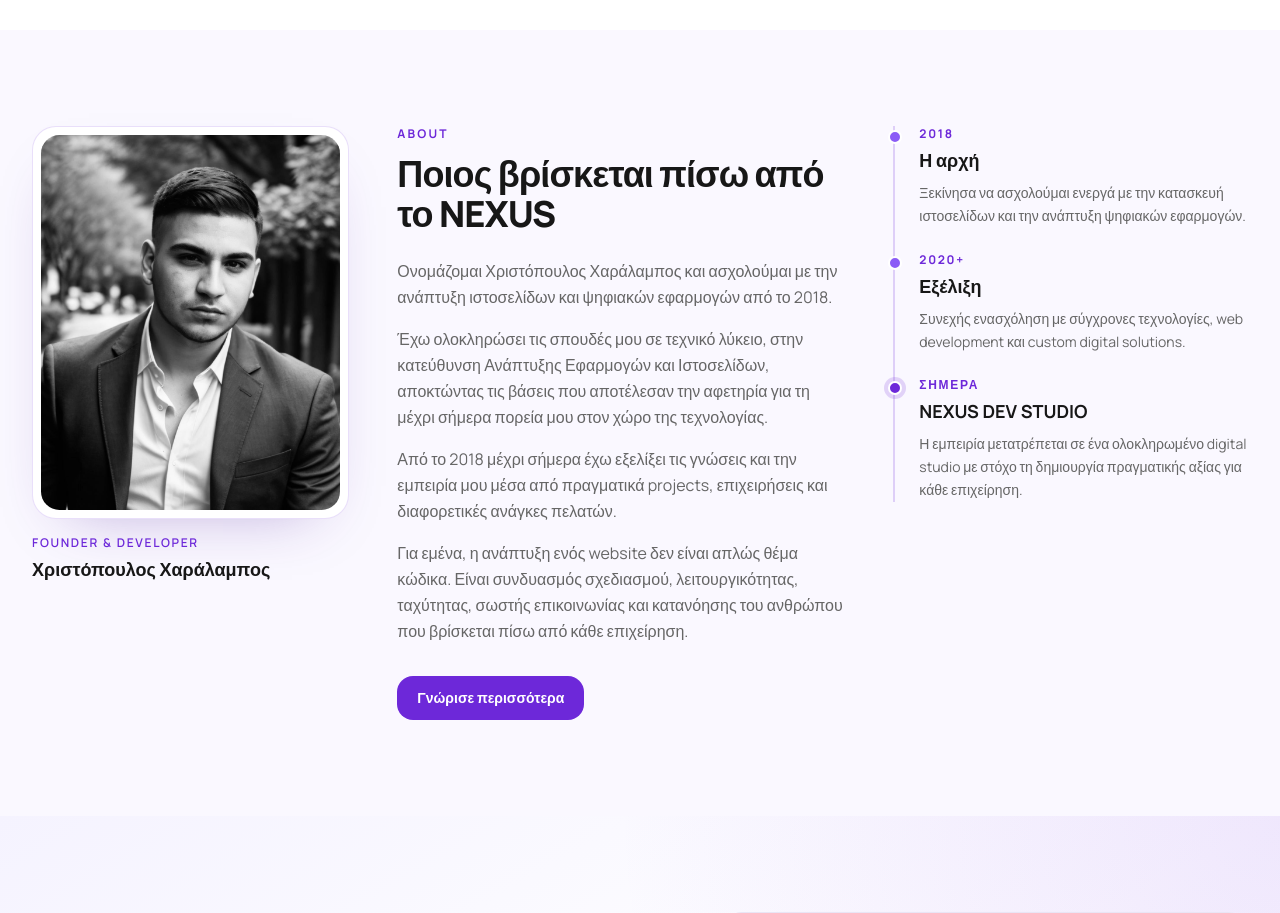
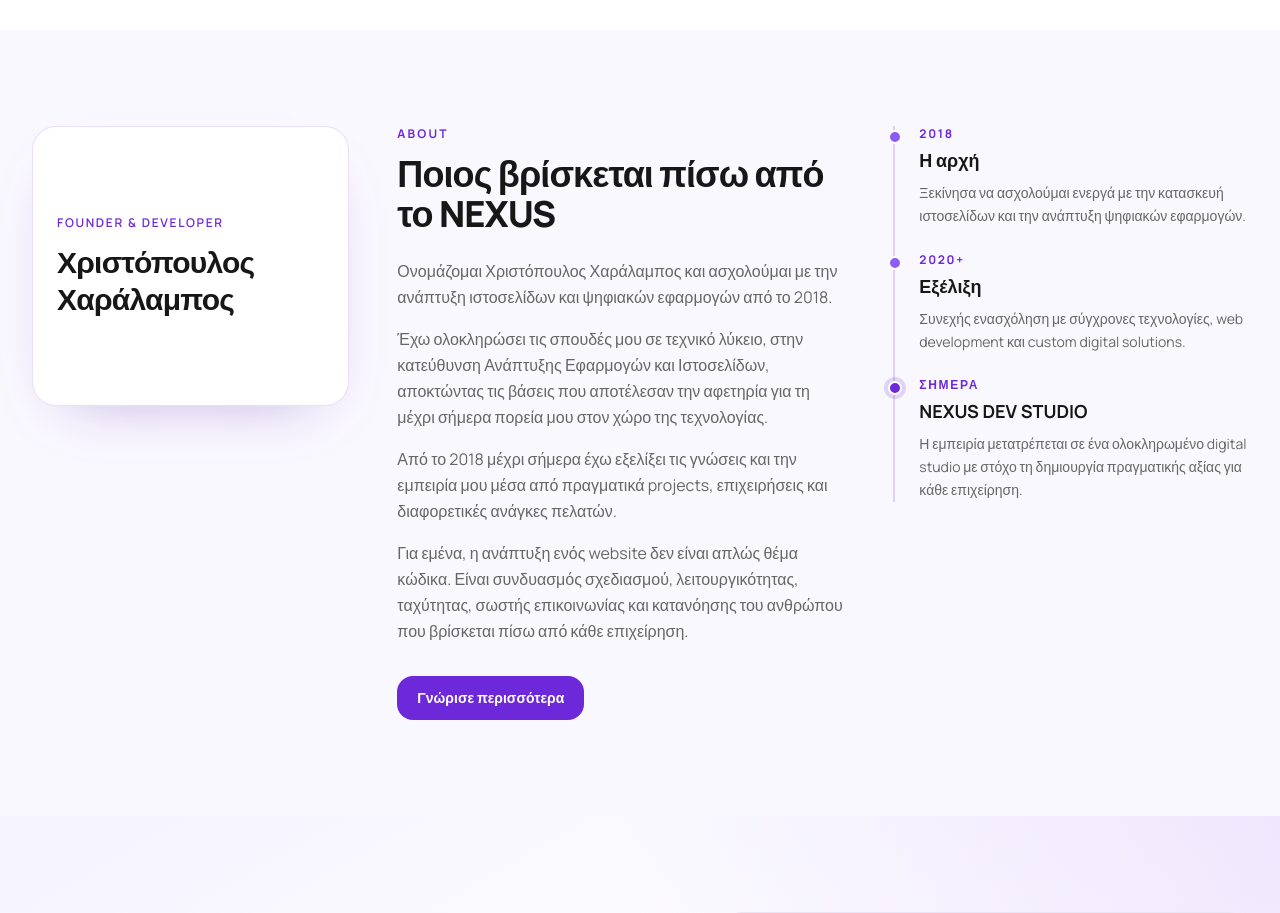
Before and after one commit to codesgreece/nexuscharis, a Next.js app: page / in a window 1280 px wide. Shown: the part 1360-2273 px from the top of the page. Built offline with nearby package versions, Linux system fonts and the light colour scheme; no server answers; the database is empty.

Commit message:
Remove About photo and keep founder title in its place
Drop the founder image from the About section and surface
Founder & Developer / Χριστόπουλος Χαράλαμπος where the photo was.

```diff
--- a/src/app/page.tsx
+++ b/src/app/page.tsx
@@ -70,7 +70,6 @@ export default async function HomePage() {
           title={about.title}
           description={about.description}
           timeline={timeline}
-          founderImageUrl={settings.founderImageUrl || "/images/founder.jpg"}
           founderName={settings.founderName || "Χριστόπουλος Χαράλαμπος"}
           founderTitle={settings.founderTitle || "Founder & Developer"}
         />
--- a/src/components/sections/AboutSection.tsx
+++ b/src/components/sections/AboutSection.tsx
@@ -1,4 +1,3 @@
-import Image from "next/image";
 import { Reveal } from "@/components/ui/Reveal";
 
 type TimelineItem = { year: string; title: string; description: string };
@@ -7,14 +6,12 @@ export function AboutSection({
   title,
   description,
   timeline,
-  founderImageUrl,
   founderName,
   founderTitle,
 }: {
   title: string;
   description: string;
   timeline: TimelineItem[];
-  founderImageUrl: string;
   founderName: string;
   founderTitle: string;
 }) {
@@ -25,24 +22,13 @@ export function AboutSection({
       <div className="mx-auto max-w-7xl px-4 sm:px-6 lg:px-8">
         <div className="grid gap-10 lg:grid-cols-[0.85fr_1.2fr_0.95fr] lg:gap-12">
           <Reveal>
-            <div className="mx-auto max-w-sm lg:mx-0">
-              <div className="overflow-hidden rounded-[1.5rem] border border-purple-primary/15 bg-white p-2 shadow-[0_24px_60px_-36px_rgba(76,29,149,0.4)]">
-                <div className="relative aspect-[4/5] overflow-hidden rounded-[1.15rem]">
-                  <Image
-                    src={founderImageUrl}
-                    alt={founderName}
-                    fill
-                    sizes="320px"
-                    className="object-cover object-top"
-                  />
-                </div>
-              </div>
-              <div className="mt-4 text-center lg:text-left">
-                <p className="text-xs font-semibold uppercase tracking-[0.14em] text-purple-primary">
-                  {founderTitle}
-                </p>
-                <p className="mt-1 text-lg font-bold text-[#171717]">{founderName}</p>
-              </div>
+            <div className="mx-auto flex max-w-sm flex-col justify-center rounded-[1.5rem] border border-purple-primary/15 bg-white px-6 py-10 text-center shadow-[0_24px_60px_-36px_rgba(76,29,149,0.4)] lg:mx-0 lg:min-h-[280px] lg:text-left">
+              <p className="text-xs font-semibold uppercase tracking-[0.14em] text-purple-primary">
+                {founderTitle}
+              </p>
+              <p className="mt-3 text-2xl font-extrabold leading-tight tracking-tight text-[#171717] sm:text-3xl">
+                {founderName}
+              </p>
             </div>
           </Reveal>
 
```
